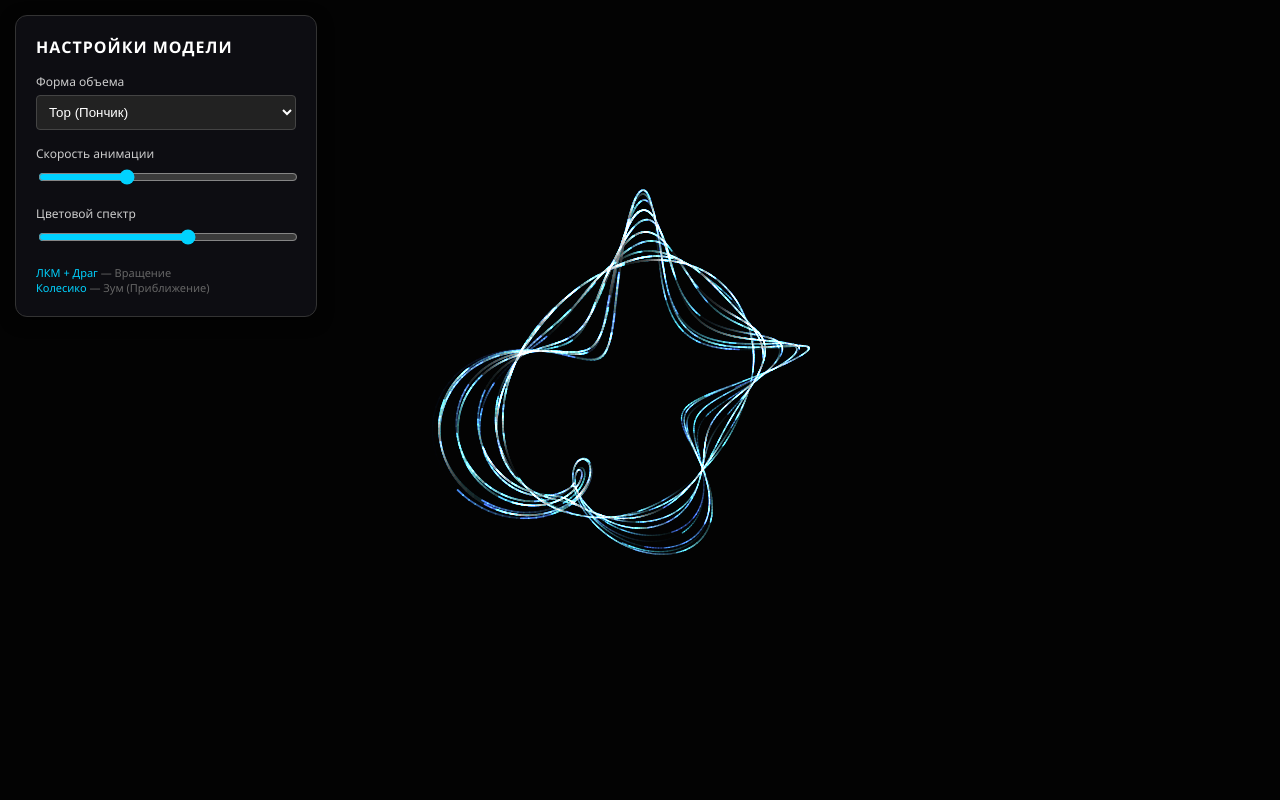
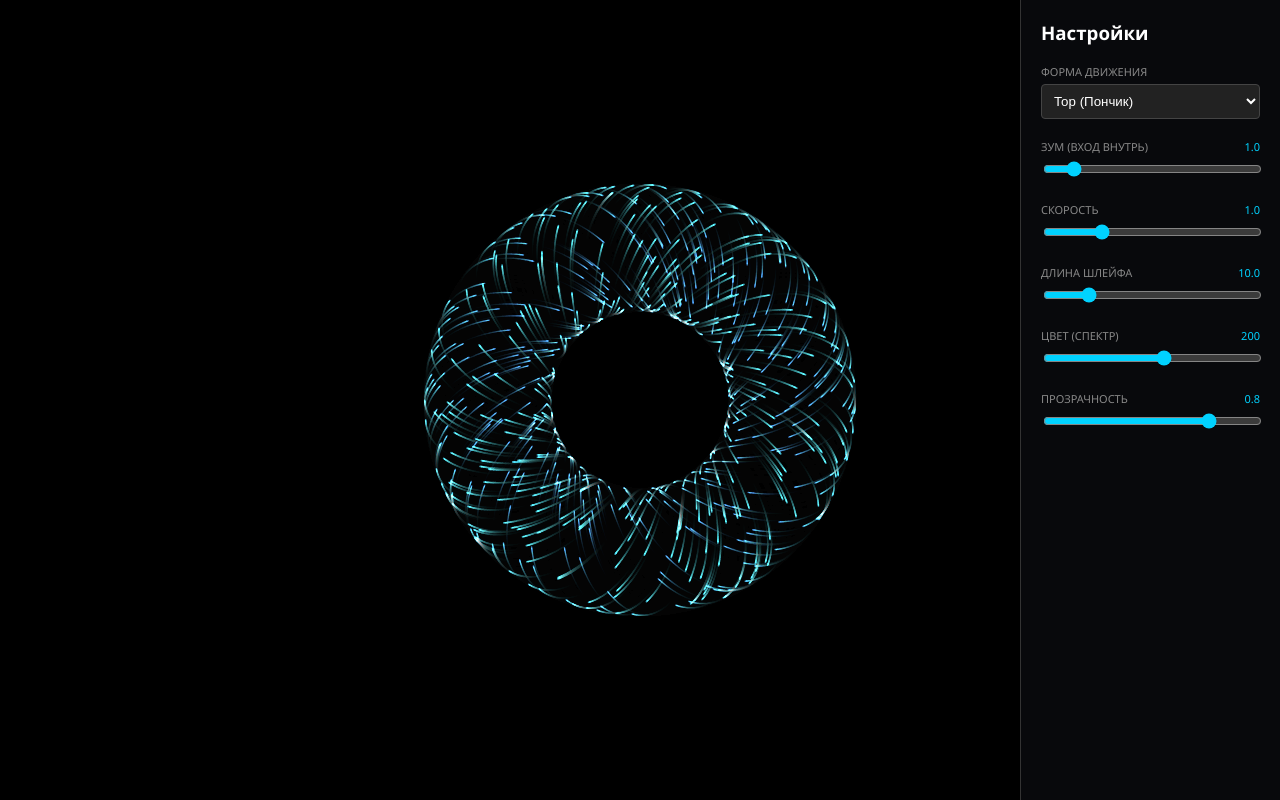
Before and after one commit to AlimClim/math, a plain HTML site: page index.html in a window 1280 px wide. Drawn offline with Linux system fonts and the light colour scheme.

Commit message:
Update index.html

```diff
--- a/index.html
+++ b/index.html
@@ -1,387 +1,395 @@
-
 <!DOCTYPE html>
 <html lang="ru">
 <head>
     <meta charset="UTF-8">
-    <title>Мульти-фигурная модель частиц</title>
+    <meta name="viewport" content="width=device-width, initial-scale=1.0, maximum-scale=1.0, user-scalable=no">
+    <title>Фигура ровно по центру</title>
     <style>
-        body { margin: 0; overflow: hidden; background-color: #050505; color: #aaa; font-family: 'Segoe UI', sans-serif; }
-        canvas { display: block; cursor: grab; }
-        canvas:active { cursor: grabbing; }
-
-        /* Панель управления */
-        #ui {
-            position: absolute;
-            top: 15px;
-            left: 15px;
-            background: rgba(15, 15, 20, 0.9);
-            padding: 20px;
-            border-radius: 12px;
-            border: 1px solid #333;
-            box-shadow: 0 4px 15px rgba(0,0,0,0.6);
-            width: 260px;
-            user-select: none;
-            backdrop-filter: blur(5px);
+        /* 1. ГАРАНТИЯ ПОЛНОГО ЭКРАНА */
+        body, html {
+            margin: 0; padding: 0;
+            width: 100%; height: 100%;
+            background-color: #000;
+            overflow: hidden; /* Нет скролла */
+            font-family: 'Segoe UI', sans-serif;
+            -webkit-user-select: none; user-select: none;
+            position: fixed; /* Фиксация для iOS */
         }
 
-        h3 { margin: 0 0 15px 0; color: #fff; font-size: 16px; text-transform: uppercase; letter-spacing: 1px; }
+        /* 2. КАНВАС НА ВЕСЬ ЭКРАН */
+        canvas {
+            display: block;
+            position: absolute;
+            top: 0; left: 0;
+            width: 100%; height: 100%;
+            z-index: 1;
+        }
 
-        .control-group { margin-bottom: 15px; }
-        label { display: block; font-size: 12px; margin-bottom: 5px; color: #ccc; }
+        /* Меню настроек */
+        #ui-layer {
+            position: absolute;
+            top: 0; right: 0;
+            width: 260px;
+            height: 100%;
+            background: rgba(10,12,15, 0.9);
+            border-left: 1px solid #333;
+            padding: 20px;
+            box-sizing: border-box;
+            z-index: 10;
+            transform: translateX(100%);
+            transition: transform 0.3s cubic-bezier(0.4, 0, 0.2, 1);
+            overflow-y: auto;
+        }
 
-        select {
-            width: 100%;
-            padding: 8px;
-            background: #222;
+        #ui-layer.open { transform: translateX(0); }
+
+        /* Кнопка меню */
+        #gear-btn {
+            position: absolute;
+            top: 20px; right: 20px;
+            z-index: 20;
+            background: rgba(0,0,0,0.6);
+            border: 1px solid #555;
             color: #fff;
-            border: 1px solid #444;
-            border-radius: 4px;
+            width: 40px; height: 40px;
+            border-radius: 50%;
             cursor: pointer;
-            outline: none;
+            font-size: 20px;
+            display: flex; align-items: center; justify-content: center;
         }
-        select:hover { border-color: #666; }
 
-        input[type=range] { width: 100%; cursor: pointer; accent-color: #00d2ff; }
+        .control-block { margin-bottom: 20px; }
+        label { display: block; color: #888; font-size: 11px; margin-bottom: 5px; text-transform: uppercase; }
+        .val-disp { float: right; color: #00d2ff; }
+        input[type=range] { width: 100%; accent-color: #00d2ff; cursor: pointer; }
+        select { width: 100%; padding: 8px; background: #222; color: #fff; border: 1px solid #444; border-radius: 4px; }
 
-        .hint { font-size: 11px; color: #666; margin-top: 10px; line-height: 1.4; }
-        .highlight { color: #00d2ff; }
+        /* Адаптив: На больших экранах меню можно оставить открытым */
+        @media (min-width: 1024px) {
+            #ui-layer { transform: translateX(0); background: rgba(10,12,15, 0.8); }
+            #gear-btn { display: none; } /* Скрываем кнопку на ПК */
+        }
     </style>
 </head>
 <body>
 
-    <div id="ui">
-        <h3>Настройки модели</h3>
+    <div id="gear-btn">⚙️</div>
 
-        <div class="control-group">
-            <label>Форма объема</label>
-            <select id="shapeSelect">
+    <div id="ui-layer">
+        <h3 style="color:#fff; margin-top:0;">Настройки</h3>
+
+        <div class="control-block">
+            <label>Форма движения</label>
+            <select id="sel-motion">
                 <option value="torus">Тор (Пончик)</option>
-                <option value="sphere">Сфера</option>
+                <option value="sphere">Сфера (Атом)</option>
+                <option value="vortex">Вихрь (Воронка)</option>
                 <option value="cube">Куб (Лиссажу)</option>
-                <option value="cylinder">Цилиндр</option>
-                <option value="cone">Конус</option>
+                <option value="rain">Матрица (Дождь)</option>
             </select>
         </div>
 
-        <div class="control-group">
-            <label>Скорость анимации</label>
-            <input type="range" id="speedRange" min="0" max="3" step="0.1" value="1">
+        <div class="control-block">
+            <label>Зум (Вход внутрь) <span class="val-disp" id="disp-zoom"></span></label>
+            <input type="range" id="rng-zoom" min="0.5" max="5.0" step="0.1" value="1.0">
         </div>
 
-        <div class="control-group">
-            <label>Цветовой спектр</label>
-            <input type="range" id="hueRange" min="0" max="360" step="1" value="210">
+        <div class="control-block">
+            <label>Скорость <span class="val-disp" id="disp-speed"></span></label>
+            <input type="range" id="rng-speed" min="0" max="4.0" step="0.1" value="1.0">
         </div>
 
-        <div class="hint">
-            <span class="highlight">ЛКМ + Драг</span> — Вращение<br>
-            <span class="highlight">Колесико</span> — Зум (Приближение)
+        <div class="control-block">
+            <label>Длина шлейфа <span class="val-disp" id="disp-trail"></span></label>
+            <input type="range" id="rng-trail" min="0.03" max="0.4" step="0.01" value="0.1">
+        </div>
+
+        <div class="control-block">
+            <label>Цвет (Спектр) <span class="val-disp" id="disp-hue"></span></label>
+            <input type="range" id="rng-hue" min="0" max="360" step="1" value="200">
+        </div>
+
+        <div class="control-block">
+            <label>Прозрачность <span class="val-disp" id="disp-alpha"></span></label>
+            <input type="range" id="rng-alpha" min="0.1" max="1" step="0.1" value="0.8">
         </div>
     </div>
 
     <canvas id="canvas"></canvas>
 
 <script>
+// --- СИСТЕМНЫЕ ПЕРЕМЕННЫЕ ---
 const canvas = document.getElementById('canvas');
 const ctx = canvas.getContext('2d');
 const dpr = window.devicePixelRatio || 1;
 
-// --- КОНФИГУРАЦИЯ ---
-const config = {
-    shape: 'torus',
+let width, height, cx, cy;
+const particles = [];
+const numParticles = 750;
+
+// --- НАСТРОЙКИ (State) ---
+const state = {
+    motion: 'torus',
+    zoom: 1.0,
     speed: 1.0,
-    baseHue: 210,
-    zoom: 1.0 // Множитель масштаба (Camera Z)
+    trail: 0.1, // Значение прозрачности фона (меньше = длиннее хвост)
+    hue: 200,
+    alpha: 0.8
 };
 
-// UI Elements
-const shapeSelect = document.getElementById('shapeSelect');
-const speedRange = document.getElementById('speedRange');
-const hueRange = document.getElementById('hueRange');
+// --- СВЯЗЬ С ИНТЕРФЕЙСОМ ---
+const ui = {
+    btn: document.getElementById('gear-btn'),
+    panel: document.getElementById('ui-layer'),
+    inputs: {
+        motion: document.getElementById('sel-motion'),
+        zoom: document.getElementById('rng-zoom'),
+        speed: document.getElementById('rng-speed'),
+        trail: document.getElementById('rng-trail'),
+        hue: document.getElementById('rng-hue'),
+        alpha: document.getElementById('rng-alpha')
+    },
+    disps: {
+        zoom: document.getElementById('disp-zoom'),
+        speed: document.getElementById('disp-speed'),
+        trail: document.getElementById('disp-trail'),
+        hue: document.getElementById('disp-hue'),
+        alpha: document.getElementById('disp-alpha')
+    }
+};
 
-shapeSelect.addEventListener('change', (e) => {
-    config.shape = e.target.value;
-    resetParticles(); // Перезапуск частиц при смене фигуры
-});
-speedRange.addEventListener('input', (e) => config.speed = parseFloat(e.target.value));
-hueRange.addEventListener('input', (e) => config.baseHue = parseFloat(e.target.value));
+// Обработчики UI
+ui.btn.onclick = () => ui.panel.classList.toggle('open');
 
-// --- ПАРАМЕТРЫ КАМЕРЫ ---
-let width, height, cx, cy;
-// Используем углы Эйлера для простого вращения
-let camRotX = 0.5;
-let camRotY = 0.5;
+function updateState() {
+    state.motion = ui.inputs.motion.value;
+    state.zoom = parseFloat(ui.inputs.zoom.value);
+    state.speed = parseFloat(ui.inputs.speed.value);
+    state.trail = parseFloat(ui.inputs.trail.value);
+    state.hue = parseInt(ui.inputs.hue.value);
+    state.alpha = parseFloat(ui.inputs.alpha.value);
 
-// Переменные мыши
-let isDragging = false;
-let lastX = 0;
-let lastY = 0;
+    // Обновляем текст
+    ui.disps.zoom.innerText = state.zoom.toFixed(1);
+    ui.disps.speed.innerText = state.speed.toFixed(1);
+    ui.disps.trail.innerText = (1 / state.trail).toFixed(1);
+    ui.disps.hue.innerText = state.hue;
+    ui.disps.alpha.innerText = state.alpha;
 
-// --- ЧАСТИЦЫ ---
-const numParticles = 700;
-const particles = [];
-const R_GLOBAL = 180; // Базовый размер фигур
+    // Сброс следов при резких изменениях
+    if(document.activeElement === ui.inputs.motion) resetScreen();
+}
 
+Object.values(ui.inputs).forEach(el => el.oninput = updateState);
+updateState(); // Инициализация
+
+// --- КЛАСС ЧАСТИЦЫ ---
 class Particle {
     constructor() {
-        this.init();
-        // Рандомизация начального времени, чтобы линии не шли синхронно
-        this.t = Math.random() * 100;
+        this.reset();
         this.prevX = null;
         this.prevY = null;
     }
 
-    init() {
-        // Параметры, уникальные для каждой частицы (радиус орбиты, скорость, сдвиг фазы)
-
-        // 1. Для сферических/радиальных систем
-        this.radius = Math.random() * R_GLOBAL; // Случайная глубина внутри объема
-
-        // 2. Для Куба (параметры Лиссажу)
-        this.lx = (Math.random() * 0.5 + 0.5) * (Math.random() < 0.5 ? 1 : -1);
-        this.ly = (Math.random() * 0.5 + 0.5) * (Math.random() < 0.5 ? 1 : -1);
-        this.lz = (Math.random() * 0.5 + 0.5) * (Math.random() < 0.5 ? 1 : -1);
-
-        // 3. Скорости
-        this.speed = (0.01 + Math.random() * 0.02);
-
-        // 4. Индивидуальный цвет
-        this.hueOffset = Math.random() * 40 - 20;
+    reset() {
+        // Базовые координаты (0..2PI)
+        this.u = Math.random() * Math.PI * 2;
+        this.v = Math.random() * Math.PI * 2;
+        // Случайные множители для вариативности
+        this.rnd1 = Math.random();
+        this.rnd2 = Math.random();
+        this.speedMod = 0.5 + Math.random();
     }
 
-    update() {
-        this.t += this.speed * config.speed;
-    }
+    getPos(t) {
+        let x, y, z;
+        const m = state.motion;
 
-    // Главная функция: возвращает {x, y, z} в зависимости от выбранной фигуры
-    getPos3D() {
-        const t = this.t;
-        let x, y, z;
+        // 1. ТОРУС (Пончик)
+        if (m === 'torus') {
+            const R = 150;
+            const r = 60;
+            const angle1 = this.u + t * 0.5;
+            const angle2 = this.v + t * 2.0;
+            const r_eff = R + r * Math.cos(angle2);
+            x = r_eff * Math.cos(angle1);
+            y = r_eff * Math.sin(angle1);
+            z = r * Math.sin(angle2);
+        }
+        // 2. СФЕРА (Вращение)
+        else if (m === 'sphere') {
+            const r = 160;
+            // Орбитальное движение
+            const theta = this.u + t * this.speedMod;
+            const phi = this.v;
+            x = r * Math.sin(phi) * Math.cos(theta);
+            y = r * Math.sin(phi) * Math.sin(theta); // Сдвиг орбиты
+            z = r * Math.cos(phi);
+            // Добавляем "волнение"
+            y += Math.sin(theta * 3) * 20;
+        }
+        // 3. ВИХРЬ
+        else if (m === 'vortex') {
+            const phase = (t * 0.3 + this.rnd1) % 1; // 0 -> 1
+            const r = (1 - phase) * 300; // Сужается
+            const theta = this.u + t * (2 + phase * 4); // Ускоряется
+            x = r * Math.cos(theta);
+            z = r * Math.sin(theta);
+            y = (phase * 500) - 250; // Падает вниз
+        }
+        // 4. КУБ (Лиссажу)
+        else if (m === 'cube') {
+            const s = 180;
+            x = s * Math.sin(t * 1.1 + this.u);
+            y = s * Math.sin(t * 1.5 + this.v);
+            z = s * Math.sin(t * 1.9);
+        }
+        // 5. ДОЖДЬ
+        else if (m === 'rain') {
+            const w = 400;
+            x = (this.rnd1 - 0.5) * w;
+            z = (this.rnd2 - 0.5) * w;
+            const h = 600;
+            let py = (this.v * 100 + t * 200) % h;
+            y = py - h/2;
+        }
 
-        switch (config.shape) {
-            case 'torus': {
-                // Тор
-                const R_major = 140;
-                const r_tube = 60;
-                // Заполняем объем: радиус трубки варьируется
-                // Используем синус для вариативности радиуса частицы, чтобы она "гуляла" внутри трубы
-                const current_r = (Math.sin(t * 0.3) * 0.5 + 0.5) * r_tube;
-
-                const theta = t;       // Угол по кольцу
-                const phi = t * 4;     // Угол вращения внутри трубы (спираль)
-
-                const r_eff = R_major + current_r * Math.cos(phi);
-                x = r_eff * Math.cos(theta);
-                y = r_eff * Math.sin(theta);
-                z = current_r * Math.sin(phi);
-                break;
-            }
-            case 'sphere': {
-                // Сфера (Спираль по поверхности с изменением радиуса)
-                // Орбитальный радиус меняется синусоидой для заполнения объема
-                const r = this.radius;
-
-                // Сферические координаты
-                const lat = t;      // Широта
-                const lon = t * 0.5; // Долгота (медленнее)
-
-                x = r * Math.sin(lat) * Math.cos(lon);
-                y = r * Math.sin(lat) * Math.sin(lon);
-                z = r * Math.cos(lat);
-                break;
-            }
-            case 'cube': {
-                // Куб (Кривые Лиссажу)
-                // Это создает красивое хаотичное движение, заполняющее куб
-                const size = 150;
-                x = size * Math.sin(t * this.lx);
-                y = size * Math.sin(t * this.ly);
-                z = size * Math.sin(t * this.lz);
-                break;
-            }
-            case 'cylinder': {
-                // Цилиндр
-                const h_max = 300;
-                const r = this.radius * 0.8; // Распределение по толщине
-
-                const angle = t * 2;
-                // Высота пилообразная (вверх-вниз)
-                const h_norm = Math.sin(t * 0.5); // -1 to 1
-                const h = h_norm * (h_max / 2);
-
-                x = r * Math.cos(angle);
-                z = r * Math.sin(angle); // Z и X образуют круг
-                y = h; // Y - высота
-                break;
-            }
-            case 'cone': {
-                // Конус
-                const h_max = 300;
-                // Высота идет от -150 до 150
-                const h_osc = Math.sin(t * 0.5);
-                const h = h_osc * (h_max / 2);
-
-                // Радиус зависит от высоты (чем ниже, тем шире)
-                // Приводим h к диапазону 0..1 для расчета радиуса
-                const progress = (h + h_max/2) / h_max; // 0 (вершина) -> 1 (дно) или наоборот
-                // Делаем конус вершиной вверх (Y < 0 это верх в 3D обычно, но тут Y вниз растет на канвасе)
-                // Допустим вершина в Y = -150.
-
-                const r_base = 150;
-                // Линейная зависимость радиуса от высоты
-                const current_r = (progress) * r_base * (Math.sin(this.radius)*0.5 + 0.5);
-
-                const angle = t * 3;
-
-                x = current_r * Math.cos(angle);
-                z = current_r * Math.sin(angle);
-                y = h;
-                break;
-            }
-        }
         return {x, y, z};
     }
 
-    draw(ctx, cosX, sinX, cosY, sinY) {
-        const pos = this.getPos3D();
-        let x = pos.x;
-        let y = pos.y;
-        let z = pos.z;
+    draw(ctx, t, rotX, rotY) {
+        const p = this.getPos(t);
+        let {x, y, z} = p;
 
-        // Вращение вокруг Y
-        let x1 = x * cosY - z * sinY;
-        let z1 = z * cosY + x * sinY;
+        // ВРАЩЕНИЕ ВОКРУГ ЦЕНТРА (0,0,0)
+        // Ось Y
+        let x1 = x * Math.cos(rotY) - z * Math.sin(rotY);
+        let z1 = z * Math.cos(rotY) + x * Math.sin(rotY);
+        // Ось X
+        let y2 = y * Math.cos(rotX) - z1 * Math.sin(rotX);
+        let z2 = z1 * Math.cos(rotX) + y * Math.sin(rotX);
 
-        // Вращение вокруг X
-        let y2 = y * cosX - z1 * sinX;
-        let z2 = z1 * cosX + y * sinX;
+        // КАМЕРА (ЗУМ)
+        // Смещаем мир назад, чтобы "влететь" вперед
+        const camOffset = (state.zoom - 1) * 200;
+        z2 -= camOffset;
 
-        // Проекция
-        const fov = 600;
-        // Применяем зум к FOV или к координатам. Проще к Z перед делением.
-        // Или просто меняем scale.
-        // Эффективный Z с учетом зума (простой хак камеры)
-        let scale = (fov * config.zoom) / (fov + z2);
+        // ПРОЕКЦИЯ
+        const fov = 500;
+        const scale = fov / (fov + z2);
 
-        const x2d = x1 * scale + cx;
-        const y2d = y2 * scale + cy;
+        if (z2 <= -fov + 10) {
+            this.prevX = null;
+            return;
+        }
 
-        if (z2 > -fov && scale > 0) {
-            if (this.prevX !== null && Math.abs(x2d - this.prevX) < 150) {
+        // --- ГЛАВНАЯ МАГИЯ ЦЕНТРОВКИ ---
+        // Мы рассчитываем координаты относительно центра (cx, cy)
+        // cx и cy обновляются при каждом ресайзе окна
+        const screenX = x1 * scale + cx;
+        const screenY = y2 * scale + cy;
+
+        // РИСОВАНИЕ
+        if (this.prevX !== null && scale > 0) {
+            // Защита от длинных линий
+            const dist = Math.abs(screenX - this.prevX) + Math.abs(screenY - this.prevY);
+            if (dist < 150) {
                 ctx.beginPath();
                 ctx.moveTo(this.prevX, this.prevY);
-                ctx.lineTo(x2d, y2d);
+                ctx.lineTo(screenX, screenY);
 
-                // Цвет
-                const h = (config.baseHue + this.hueOffset) % 360;
-                // Прозрачность зависит от глубины (z2) для лучшего 3D эффекта
-                const depthAlpha = Math.min(1, (scale - 0.2));
+                // Динамический цвет
+                const h = (state.hue + z2 * 0.2) % 360;
+                const a = Math.min(state.alpha, scale); // Дальние прозрачнее
 
-                ctx.strokeStyle = `hsla(${h}, 85%, 60%, ${depthAlpha})`;
-                ctx.lineWidth = scale * dpr * 1.5;
+                ctx.strokeStyle = `hsla(${h}, 80%, 60%, ${a})`;
+                ctx.lineWidth = scale * dpr * (state.zoom > 2 ? 3 : 1.5);
                 ctx.lineCap = 'round';
                 ctx.stroke();
             }
-            this.prevX = x2d;
-            this.prevY = y2d;
-        } else {
-            this.prevX = null;
-            this.prevY = null;
         }
+
+        this.prevX = screenX;
+        this.prevY = screenY;
     }
 }
 
-function resetParticles() {
-    // При смене фигуры сбрасываем следы
-    ctx.fillStyle = '#050505';
-    ctx.fillRect(0, 0, width, height);
-    particles.forEach(p => {
-        p.prevX = null;
-        p.prevY = null;
-    });
+// --- УПРАВЛЕНИЕ РАЗМЕРАМИ И ЦИКЛОМ ---
+
+function resize() {
+    // 1. Получаем реальные размеры окна
+    width = window.innerWidth;
+    height = window.innerHeight;
+
+    // 2. Настраиваем буфер канваса (для ретины x2/x3)
+    canvas.width = width * dpr;
+    canvas.height = height * dpr;
+
+    // 3. Масштабируем контекст
+    ctx.scale(dpr, dpr);
+
+    // 4. СЧИТАЕМ ЦЕНТР (Это самое важное)
+    cx = width / 2;
+    cy = height / 2;
+
+    // Сбрасываем экран, чтобы не было растянутых линий
+    resetScreen();
 }
 
-function init() {
-    resize();
-    for (let i = 0; i < numParticles; i++) {
-        particles.push(new Particle());
-    }
-
-    window.addEventListener('resize', resize);
-
-    // --- УПРАВЛЕНИЕ МЫШЬЮ ---
-    canvas.addEventListener('mousedown', e => {
-        isDragging = true;
-        lastX = e.clientX;
-        lastY = e.clientY;
-        canvas.style.cursor = 'grabbing';
-    });
-
-    window.addEventListener('mouseup', () => {
-        isDragging = false;
-        canvas.style.cursor = 'grab';
-    });
-
-    window.addEventListener('mousemove', e => {
-        if (!isDragging) return;
-
-        const deltaX = e.clientX - lastX;
-        const deltaY = e.clientY - lastY;
-
-        // Вращение сцены
-        camRotY += deltaX * 0.005;
-        camRotX += deltaY * 0.005;
-
-        lastX = e.clientX;
-        lastY = e.clientY;
-    });
-
-    // --- ЗУМ (Колесико) ---
-    canvas.addEventListener('wheel', e => {
-        e.preventDefault();
-        // zoom in/out
-        const zoomSensitivity = 0.001;
-        config.zoom += e.deltaY * -zoomSensitivity;
-        // Ограничители зума
-        config.zoom = Math.min(Math.max(0.2, config.zoom), 5.0);
-    }, { passive: false });
-
-    animate();
+function resetScreen() {
+    ctx.fillStyle = '#000';
+    ctx.fillRect(0, 0, width, height);
+    particles.forEach(p => p.prevX = null);
 }
 
-function resize() {
-    width = window.innerWidth;
-    height = window.innerHeight;
-    canvas.width = width * dpr;
-    canvas.height = height * dpr;
-    ctx.scale(dpr, dpr);
-    cx = width / 2;
-    cy = height / 2;
-    resetParticles();
-}
+// Инициализация частиц
+for (let i = 0; i < numParticles; i++) particles.push(new Particle());
+
+window.addEventListener('resize', resize);
+resize(); // Первый вызов
+
+// --- ОБРАБОТКА МЫШИ / ТАЧА ---
+let rotX = 0, rotY = 0;
+let isDrag = false, lastX, lastY;
+
+// Pointer Events (Универсально для ПК и Телефона)
+canvas.addEventListener('pointerdown', e => {
+    isDrag = true; lastX = e.clientX; lastY = e.clientY;
+    canvas.setPointerCapture(e.pointerId); // Захват пальца
+});
+canvas.addEventListener('pointerup', e => {
+    isDrag = false; canvas.releasePointerCapture(e.pointerId);
+});
+canvas.addEventListener('pointermove', e => {
+    if (!isDrag) return;
+    const dx = e.clientX - lastX;
+    const dy = e.clientY - lastY;
+    rotY += dx * 0.005;
+    rotX += dy * 0.005;
+    lastX = e.clientX; lastY = e.clientY;
+});
+
+// --- АНИМАЦИЯ ---
+let time = 0;
 
 function animate() {
-    // Угасающий след
-    ctx.fillStyle = 'rgba(5, 5, 5, 0.15)';
+    // Полупрозрачная заливка (шлейф)
+    ctx.fillStyle = `rgba(0, 0, 0, ${state.trail})`;
     ctx.fillRect(0, 0, width, height);
 
     ctx.globalCompositeOperation = 'lighter';
 
-    const cosX = Math.cos(camRotX);
-    const sinX = Math.sin(camRotX);
-    const cosY = Math.cos(camRotY);
-    const sinY = Math.sin(camRotY);
+    time += 0.01 * state.speed;
 
     for (let p of particles) {
-        p.update();
-        p.draw(ctx, cosX, sinX, cosY, sinY);
+        p.draw(ctx, time, rotX, rotY);
     }
 
     ctx.globalCompositeOperation = 'source-over';
     requestAnimationFrame(animate);
 }
 
-init();
+animate();
 </script>
 </body>
 </html>
```
